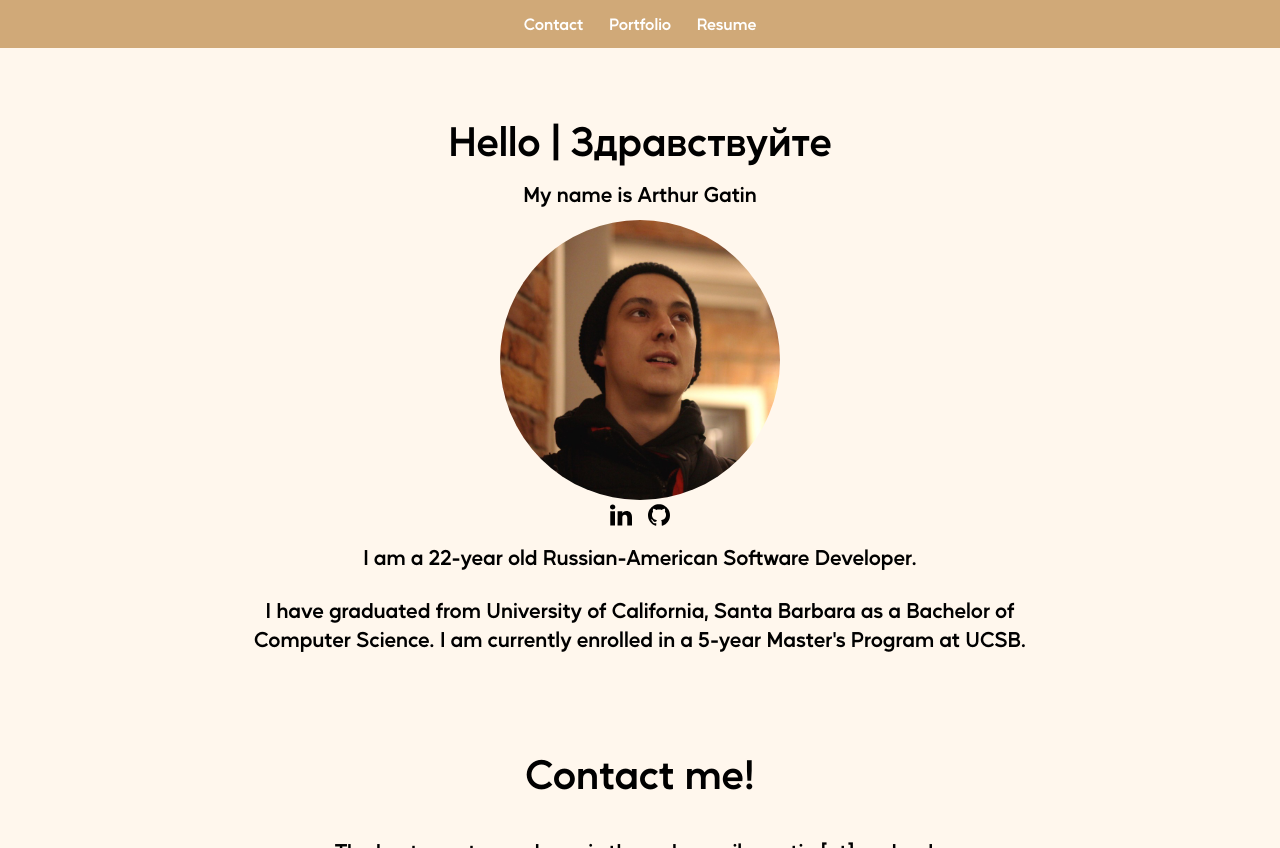
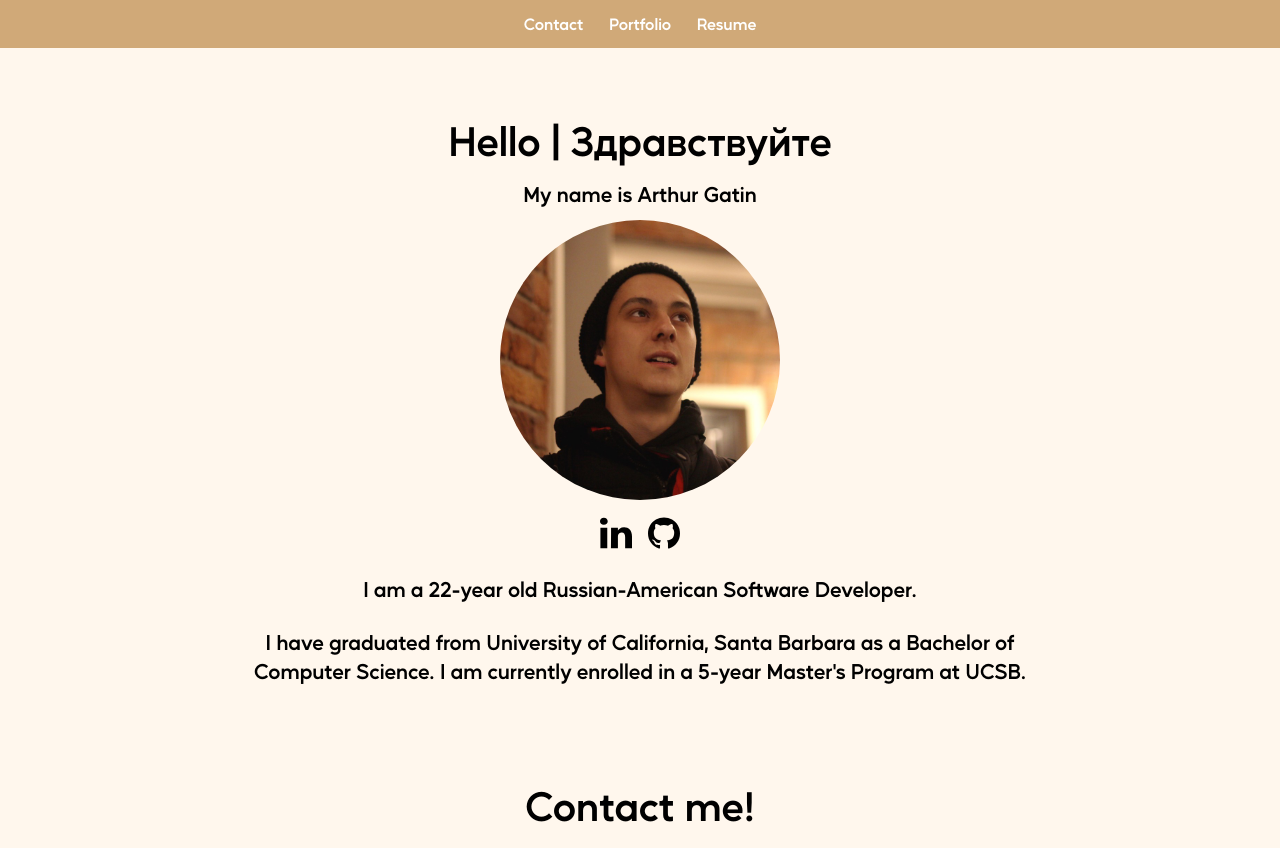
Before and after one commit to ArthurG0/personal-website-next, a Next.js app: page / in a window 1280 px wide. Built offline with nearby package versions, Linux system fonts and the light colour scheme.

Commit message:
new update to website

```diff
--- a/src/styles/HomeComponent.module.css
+++ b/src/styles/HomeComponent.module.css
@@ -5,6 +5,8 @@
     margin: 5vh 5vw;
     border: none;
     scroll-behavior: smooth;
+    font-family: 'Mustica';
+    color: black;
 }
 
 .ProfilePic {
@@ -40,8 +42,8 @@
 }
 
 .Home.Icon {
-    width: 3vw;
-    padding: 0 1vh;
+    width: 3rem;
+    padding: 1.5vh 1vh 1vh 1vh;
 }
 
 
```
Also changed, not shown: src/components/MontyHall.js (+7 -3 lines).
